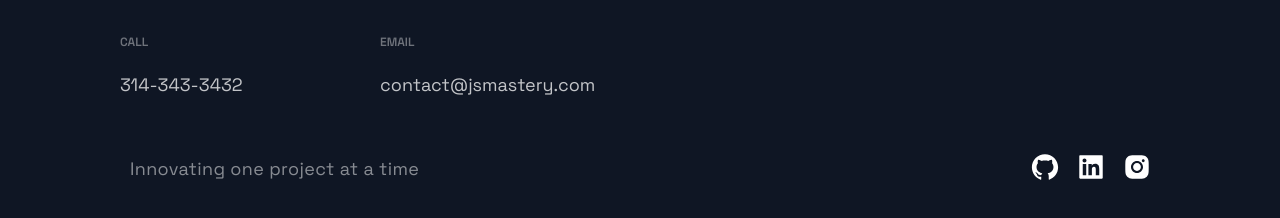
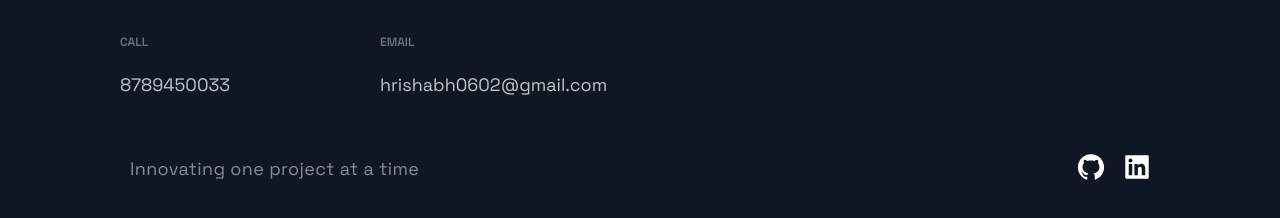
Before and after one commit to Rishabh471/portfolio0707, a Next.js app: page / in a window 1280 px wide. Shown: the part 3673-3891 px from the top of the page. Built offline with nearby package versions, Linux system fonts and the light colour scheme.

Commit message:
Update Footer.js

```diff
--- a/src/components/Footer/Footer.js
+++ b/src/components/Footer/Footer.js
@@ -10,12 +10,12 @@ const Footer = () => {
       <LinkList>
         <LinkColumn>
           <LinkTitle>Call</LinkTitle>
-          <LinkItem href="tel:314-343-3432">314-343-3432</LinkItem>
+          <LinkItem href="tel:8789450033">8789450033</LinkItem>
         </LinkColumn>
         <LinkColumn>
           <LinkTitle>Email</LinkTitle>
-          <LinkItem href="mailto:contact@jsmastery.com">
-            contact@jsmastery.com
+          <LinkItem href="mailto:hrishabh0602@gmail.com">
+            hrishabh0602@gmail.com
           </LinkItem>
         </LinkColumn>
       </LinkList>
@@ -24,15 +24,13 @@ const Footer = () => {
           <Slogan>Innovating one project at a time</Slogan>
         </CompanyContainer>
         <SocialContainer>
-          <SocialIcons href="https://google.com">
+          <SocialIcons href="https://github.com/Rishabh471">
             <AiFillGithub size="3rem" />
           </SocialIcons>
-          <SocialIcons href="https://google.com">
+          <SocialIcons href="https://www.linkedin.com/in/rishabh-singh-bb721017a/">
             <AiFillLinkedin size="3rem" />
           </SocialIcons>
-          <SocialIcons href="https://google.com">
-            <AiFillInstagram size="3rem" />
-          </SocialIcons>
+
         </SocialContainer>
       </SocialIconsContainer>
     </FooterWrapper>
```
